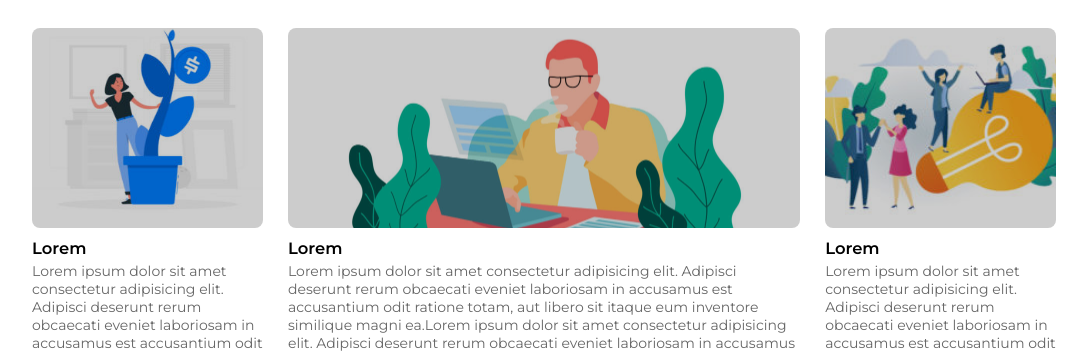
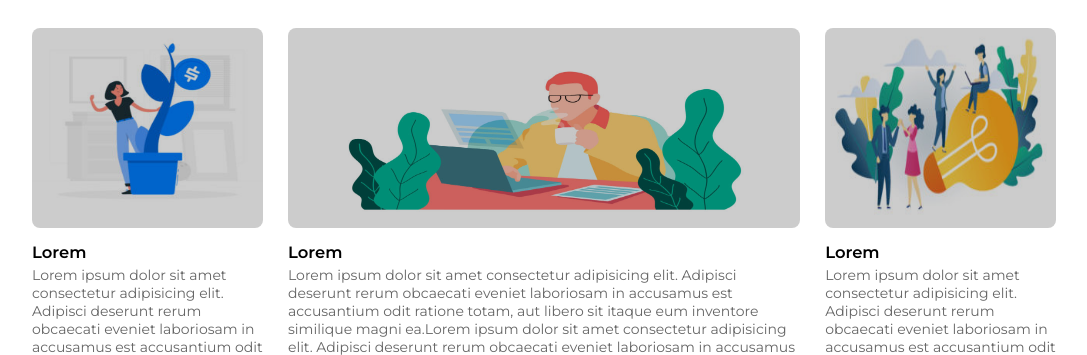
Before and after one commit to 8devil3/htmlcss-wp, a plain HTML site: page index.html in a window 1280 px wide. Shown: the part 597-952 px from the top of the page, without its empty margins (96-1183 px from the left). Drawn offline with Linux system fonts and the light colour scheme.

Commit message:
rimosso div img-box

```diff
--- a/css/style.css
+++ b/css/style.css
@@ -107,18 +107,12 @@ a:hover {
 
 
 /* contenuto */
-main img {
-    object-fit: cover;
-    height: 100%;
+.content img {
+    height: 200px;
+    border-radius: 8px;
+    margin-bottom: 0.7rem;
     width: 100%;
     filter: brightness(0.8);
-}
-
-.img-box {
-    height: 200px;
-    border-radius: 8px;
-    overflow: hidden;
-    margin-bottom: 0.7rem;
 }
 
 .hero {
--- a/index.html
+++ b/index.html
@@ -72,7 +72,7 @@
                 </section>
 
                 <section class="left">
-                    <div class="img-box"><img src="img/img-1.jpg" alt="img 1"></div>
+                    <img src="img/img-1.jpg" alt="img 1">
                     <h3>Lorem</h3>
                     <p>Lorem ipsum dolor sit amet consectetur adipisicing elit. Adipisci deserunt rerum obcaecati
                         eveniet laboriosam in accusamus est accusantium odit ratione totam, aut libero sit itaque eum
@@ -80,7 +80,7 @@
                 </section>
 
                 <section class="middle">
-                    <div class="img-box"><img src="img/banner-2.jpg" alt="banner 2"></div>
+                    <img src="img/banner-2.jpg" alt="banner 2">
                     <h3>Lorem</h3>
                     <p>Lorem ipsum dolor sit amet consectetur adipisicing elit. Adipisci deserunt rerum obcaecati
                         eveniet laboriosam in accusamus est accusantium odit ratione totam, aut libero sit itaque eum
@@ -93,7 +93,7 @@
                 </section>
 
                 <section class="right">
-                    <div class="img-box"><img src="img/img-3.jpg" alt="img 3"></div>
+                    <img src="img/img-3.jpg" alt="img 3">
                     <h3>Lorem</h3>
                     <p>Lorem ipsum dolor sit amet consectetur adipisicing elit. Adipisci deserunt rerum obcaecati
                         eveniet laboriosam in accusamus est accusantium odit ratione totam, aut libero sit itaque eum.
```
